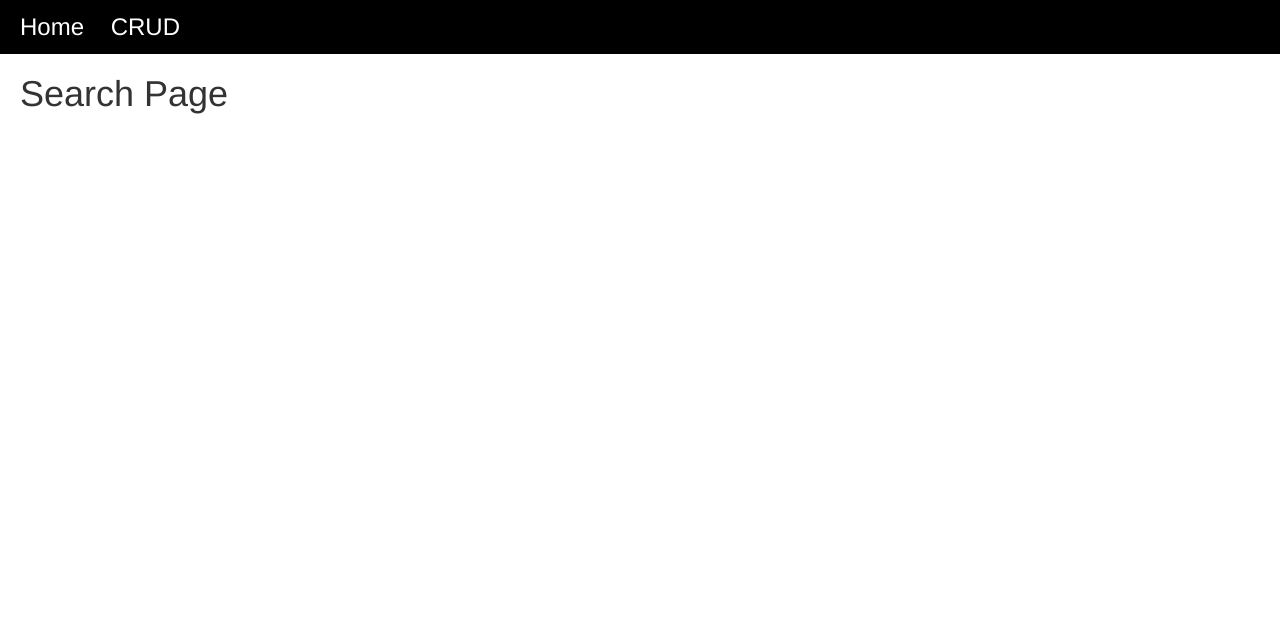
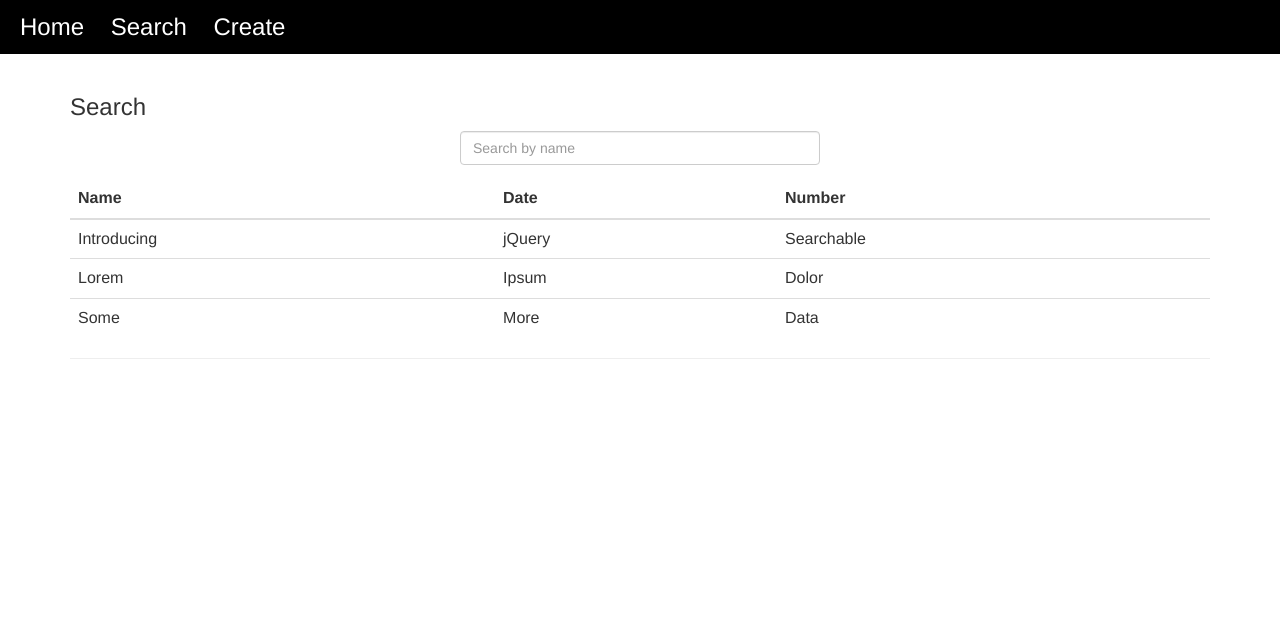
Before and after one commit to lshays/django_crud, a Django app: page /crud/search/ in a window 1280 px wide. Shown: the top 619 px of the page. Run offline with Django 3.2, Linux system fonts and the light colour scheme; the visitor is signed in with stand-in values (Sample User, id 1); some libraries are stand-ins or nearby versions.

Commit message:
Added search and create skeletons

```diff
--- a/crud/templates/crud/search.html
+++ b/crud/templates/crud/search.html
@@ -1,5 +1,51 @@
 {% extends 'global/global.html' %}
 
 {% block content %}
-    <h1>Search Page</h1>
+    {% load static %}
+    <script type="text/javascript" src="{% static 'crud/fuzzySearch.js' %}"></script>
+    <div class="container">
+        <div class="row">
+            <div class="col-lg-12">
+                <h3>Search</h3>
+            </div>
+        </div>
+        <form method="GET">
+            <div class="row">
+                <div class="col-lg-4 col-lg-offset-4">
+                    <input type="search" id="search" value="" class="form-control" placeholder="Search by name">
+                </div>
+            </div>
+        </form>
+        <div class="row">
+            <div class="col-lg-12">
+                <table class="table" id="table">
+                    <thead>
+                        <tr>
+                            <th>Name</th>
+                            <th>Date</th>
+                            <th>Number</th>
+                        </tr>
+                    </thead>
+                    <tbody>
+                        <tr>
+                            <td>Introducing</td>
+                            <td>jQuery</td>
+                            <td>Searchable</td>
+                        </tr>
+                        <tr>
+                            <td>Lorem</td>
+                            <td>Ipsum</td>
+                            <td>Dolor</td>
+                        </tr>
+                        <tr>
+                            <td>Some</td>
+                            <td>More</td>
+                            <td>Data</td>
+                        </tr>
+                    </tbody>
+                </table>
+                <hr>
+            </div>
+        </div>
+    </div>
 {% endblock %}
--- a/crud/urls.py
+++ b/crud/urls.py
@@ -5,5 +5,6 @@ from . import views
 app_name = 'crud'
 urlpatterns = [
     path('', views.index, name='index'),
-    path('search/', views.search, name='search')
+    path('search/', views.search, name='search'),
+    path('create/', views.create, name='create'),
 ]
--- a/crud/views.py
+++ b/crud/views.py
@@ -11,3 +11,7 @@ def index(request):
 @login_required
 def search(request):
     return render(request, 'crud/search.html')
+
+@login_required
+def create(request):
+    return render(request, 'crud/create.html')
--- a/templates/global/global.html
+++ b/templates/global/global.html
@@ -5,7 +5,8 @@
     <link rel="stylesheet" href="https://stackpath.bootstrapcdn.com/bootstrap/3.4.1/css/bootstrap.min.css" integrity="sha384-HSMxcRTRxnN+Bdg0JdbxYKrThecOKuH5zCYotlSAcp1+c8xmyTe9GYg1l9a69psu" crossorigin="anonymous">
     <div>
         <a href="{% url 'crud:index' %}">Home</a>
-        <a href="{% url 'crud:search' %}">CRUD</a>
+        <a href="{% url 'crud:search' %}">Search</a>
+        <a href="{% url 'crud:create' %}">Create</a>
     </div>
 </header>
 <body>
```
Also changed, not shown: crud/templates/crud/create.html (added, +22 -0 lines), crud/static/crud/fuzzySearch.js (added).
